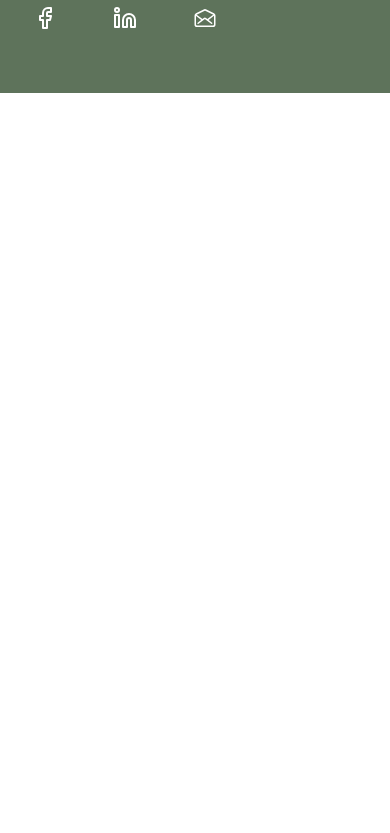
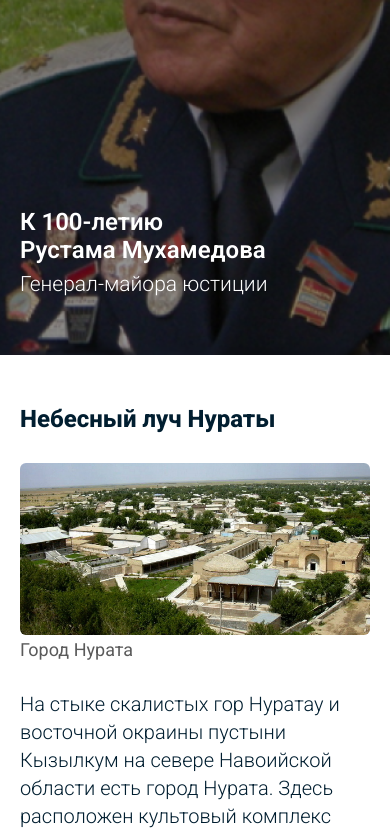
Before and after one commit to Annnabelle/web-page-for-May-9th, a React (Vite) app: page /nurata/1 in a window 390 px wide. Shown: the part 489-1322 px from the top of the page. Before the commit the page ends 844 px from the top, so only its background shows below. Built offline with nearby package versions, Linux system fonts and the light colour scheme.

Commit message:
add nurata inner page

```diff
--- a/src/components/nurata/index.tsx
+++ b/src/components/nurata/index.tsx
@@ -32,7 +32,7 @@ const NurataComponent: React.FC = () => {
                         <p className="text">Современные жители Нураты утверждают, что название города происходит от персидских слов "нур" (свет) и "ато" (одаренный), и они с гордостью рассказывают о небесном луче, который связывается с этим местом. Считается, что вода из источника Бешпанджа обладает целебными свойствами, хотя в нем обитает ядовитая рыба маринка.</p>
                       </div>
                       <div className="content-link">
-                        <Link to='/' className='link'>Подробнее <FaArrowRight />                        </Link>
+                        <Link to='/nurata' className='link'>Подробнее <FaArrowRight />                        </Link>
                       </div>
                     </div>
                   </div>
--- /dev/null
+++ b/src/data/nurataInnerData/index.ts
@@ -0,0 +1,27 @@
+import nurataInner from '../../assets/nurataInner.png'
+export const NurataData =[
+    {
+        id: '1',
+        title: 'Небесный луч Нураты',
+        image: nurataInner,
+        imageDescription: 'Город Нурата',
+        description: [
+            {id: 1, text: 'На стыке скалистых гор Нуратау и восточной окраины пустыни Кызылкум на севере Навоийской области есть город Нурата. Здесь расположен культовый комплекс Чашма (источник), он же Нур-булак. Комплекс этот является одним из самых древних и почитаемых сакральных мест Центральной Азии.'},
+            {id: 2, text: '«Когда пророк Мухаммад в ночь вознесения поднимался на небеса, он увидел внизу сияющий луч. Ангелы сказали, что Всевышний создал для своих любимцев эту землю, одаренную Его светом и милостью», — с гордостью рассказывают современные жители Нураты. По их мнению, само название города происходит от персидских слов «нур» (свет) и «ато» (одаренный). Многие утверждают, что в последний раз мистическое свечение над колодцем появилось 17 мая 2004 года и продолжалось в течение целого месяца. «Кто истинно верит, у кого в сердце Бог, тот может увидеть небесный луч в любой момент времени, прямо сейчас», — убеждены паломники.'},
+            {id: 3, text: 'Сам колодец, называемый Бешпанджа (что означает пять пальцев, ладонь, а в высоком смысле — рука Бога), хорошо сохранился до наших дней. Его стены укреплены необработанными каменными глыбами. Дно колодца своими очертаниями напоминает тыльную сторону ладони, а, кроме того, по мнению местных богословов, имеет явное сходство с каллиграфическим начертанием слова «Аллах».'},
+            {id: 4, text: 'Выход воды из источника составляет 360-450 литров в секунду, при этом температура ее в любое время года остается постоянной — 19.1 градуса по Цельсию. Химический состав воды был хорошо исследован еще в прошлом веке, он характеризуется высоким содержанием ионов хлора и серебра, а также сульфатов и карбонатов. Кроме того, в здешней воде присутствуют ионы калия, натрия, магния, никеля, меди, хрома, цинка, железа, марганца, фтора — всего более 20 минералов. Удивительно, что при этом вода не кажется соленой на вкус.'}
+        ]
+    },
+    {
+        id: '2',
+        title: 'Небесный луч Нураты2',
+        image: nurataInner,
+        imageDescription: 'Город Нурата',
+        description: [
+            {id: 1, text: 'На стыке скалистых гор Нуратау и восточной окраины пустыни Кызылкум на севере Навоийской области есть город Нурата. Здесь расположен культовый комплекс Чашма (источник), он же Нур-булак. Комплекс этот является одним из самых древних и почитаемых сакральных мест Центральной Азии.'},
+            {id: 2, text: '«Когда пророк Мухаммад в ночь вознесения поднимался на небеса, он увидел внизу сияющий луч. Ангелы сказали, что Всевышний создал для своих любимцев эту землю, одаренную Его светом и милостью», — с гордостью рассказывают современные жители Нураты. По их мнению, само название города происходит от персидских слов «нур» (свет) и «ато» (одаренный). Многие утверждают, что в последний раз мистическое свечение над колодцем появилось 17 мая 2004 года и продолжалось в течение целого месяца. «Кто истинно верит, у кого в сердце Бог, тот может увидеть небесный луч в любой момент времени, прямо сейчас», — убеждены паломники.'},
+            {id: 3, text: 'Сам колодец, называемый Бешпанджа (что означает пять пальцев, ладонь, а в высоком смысле — рука Бога), хорошо сохранился до наших дней. Его стены укреплены необработанными каменными глыбами. Дно колодца своими очертаниями напоминает тыльную сторону ладони, а, кроме того, по мнению местных богословов, имеет явное сходство с каллиграфическим начертанием слова «Аллах».'},
+            {id: 4, text: 'Выход воды из источника составляет 360-450 литров в секунду, при этом температура ее в любое время года остается постоянной — 19.1 градуса по Цельсию. Химический состав воды был хорошо исследован еще в прошлом веке, он характеризуется высоким содержанием ионов хлора и серебра, а также сульфатов и карбонатов. Кроме того, в здешней воде присутствуют ионы калия, натрия, магния, никеля, меди, хрома, цинка, железа, марганца, фтора — всего более 20 минералов. Удивительно, что при этом вода не кажется соленой на вкус.'}
+        ]
+    },
+]
--- /dev/null
+++ b/src/pages/nurataInner/index.tsx
@@ -0,0 +1,39 @@
+import React from 'react'
+import Hero from '../../components/hero'
+import { useParams } from 'react-router-dom'
+import { NurataData } from '../../data/nurataInnerData'
+import './styles.sass'
+
+const NurataInner:React.FC = () => {
+    const { id } = useParams<{ id: string }>()
+    const data = NurataData.find(item => item.id === id)
+
+    if (!data) return <p>Информация не найдена</p>
+  return (
+        <>
+        <Hero/>
+            <div className="nurata-inner">
+                <div className="container">
+                    <div className="nurata-inner-container">
+                        <div className="item-title">
+                            <h3 className="title">{data.title}</h3>
+                        </div>
+                        <div className="item-image">
+                            <img src={data.image} alt="" className='img' />
+                            <div className="item-image-description">
+                                <p className="description">{data.imageDescription}</p>
+                            </div>
+                        </div>
+                        {data.description.map((item) => (
+                            <div className="item-description" key={item.id}>
+                                <p className="description">{item.text}</p>
+                            </div>
+                        ))}
+                    </div>
+                </div>
+            </div>
+        </>
+    )
+}
+
+export default NurataInner
--- /dev/null
+++ b/src/pages/nurataInner/styles.sass
@@ -0,0 +1,30 @@
+@use 'sass:map'
+@use '../../styles/mixins' as mix
+@use '../../styles/variables' as vars
+.nurata-inner
+    padding: 50px 0
+    &-container
+        @include mix.flex-content(flex-start, column)
+        row-gap: 30px
+        align-items: start
+        .item-title
+            .title
+                +mix.typography(40px, 800, map.get(vars.$basic, 'black'))
+                @media screen and (max-width: 990px)
+                    font-size: 32px
+                @media screen and (max-width: 768px)
+                    font-size: 28px
+                @media screen and (max-width: 550px)
+                    font-size: 24px
+        .item-image
+            width: 100%
+            .img
+                width: 100%
+                border-radius: 6px
+            &-description
+                .description
+                    +mix.typography(18px, 400, #5A5A5A)
+        .item-description
+            .description
+                +mix.typography(20px, 300, map.get(vars.$basic, 'black'))
+                line-height: 28px
--- a/src/routes/index.tsx
+++ b/src/routes/index.tsx
@@ -1,5 +1,6 @@
 import { Routes, Route } from "react-router-dom";
 import { lazy, Suspense } from "react";
+import NurataInner from "../pages/nurataInner";
 
 
 const Home = lazy(() => import("../pages/home"));
@@ -12,6 +13,7 @@ const Router: React.FC = () => {
         <Route path='/' element={<Home/>}/>
         <Route path='/biography' element={<BiographyPage/>}/>
         <Route path='/nurata' element={<NurataPage/>}/>
+        <Route path='/nurata/:id' element={<NurataInner/>}/>
       </Routes>
     </Suspense>
   );
```
Also changed, not shown: src/components/nurataPageBody/index.tsx (+4 -4 lines), src/assets/nurataInner.png (added).
